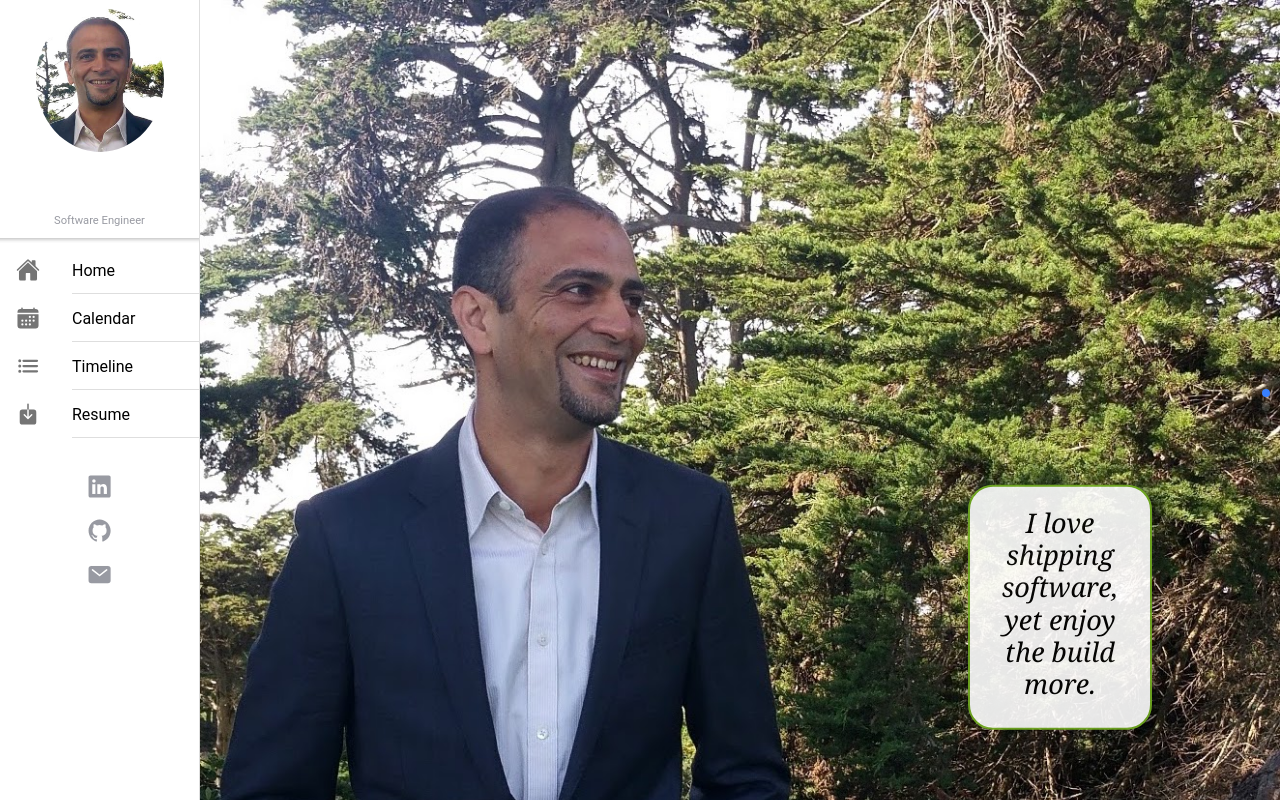
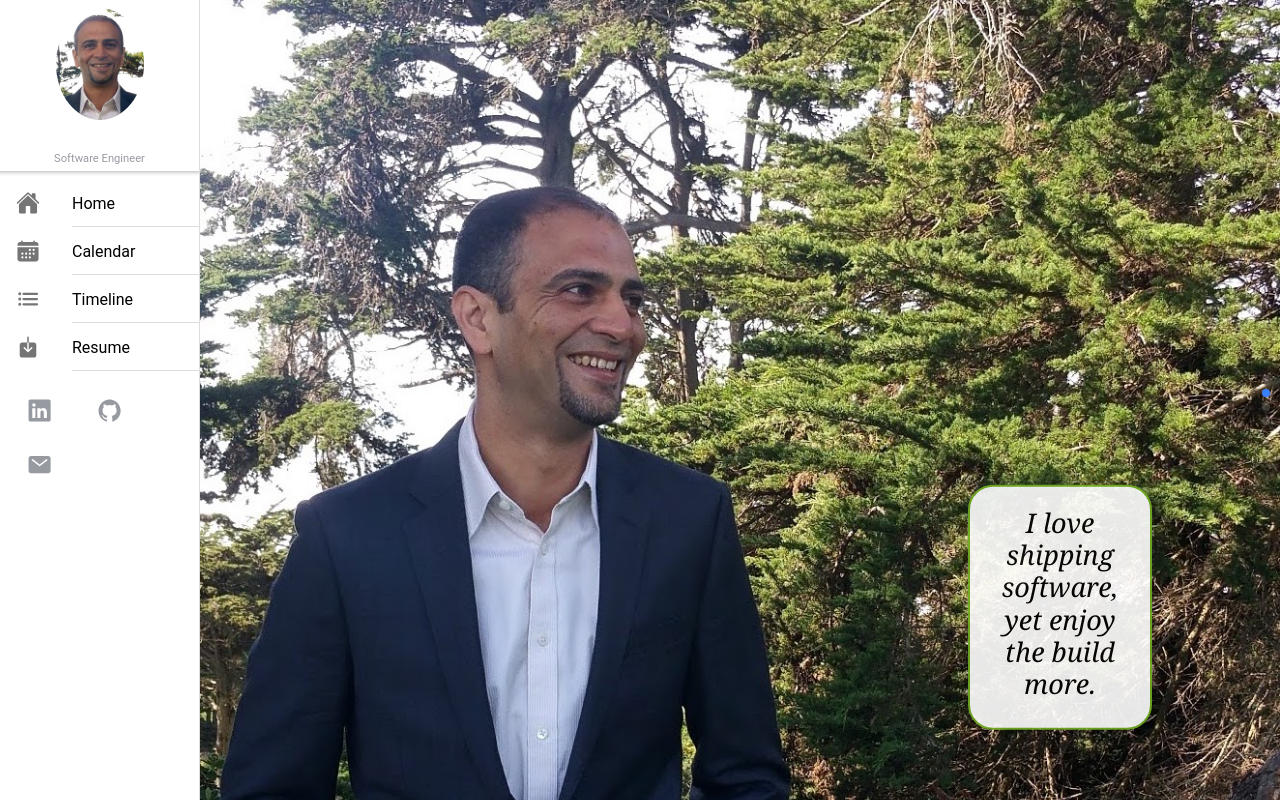
Before and after one commit to ShadyAlzayat/react-ionic-portfolio, a React (Create React App) app: page /#/home in a window 1280 px wide. Built offline with nearby package versions, Linux system fonts and the light colour scheme; the HTML template or start-up script is replaced by a standard one.

Commit message:
avatar style and menu grid

```diff
--- a/src/components/Menu.css
+++ b/src/components/Menu.css
@@ -1,8 +1,15 @@
+.profile-photo-avatar {
+  padding: 0.5em;
+  margin: auto;
+  width: 6.5em !important;
+  height: 8em !important;
+}
+
 .profile-photo {
-  padding: 0.5em;
+  /* padding: 0.5em;
   width: 18vh;
   height: 20vh;
-  margin: auto;
+  margin: auto; */
 }
 .split-pane-visible > .split-pane-side {
   min-width: 200px !important;
--- a/src/components/Menu.tsx
+++ b/src/components/Menu.tsx
@@ -10,7 +10,11 @@ import {
   IonToolbar,
   IonAvatar,
   IonButton,
-  IonText
+  IonText,
+  IonTitle,
+  IonCol,
+  IonRow,
+  IonGrid
 } from '@ionic/react';
 import { logoLinkedin, logoGithub, mail, download } from 'ionicons/icons';
 import React from 'react';
@@ -28,16 +32,25 @@ const Menu: React.FunctionComponent<MenuProps> = ({ appPages }) => (
   <IonMenu contentId='main'>
     <IonHeader className='ion-text-center'>
       <IonToolbar>
-        <IonAvatar className='profile-photo'>
+        <IonAvatar className='profile-photo-avatar'>
           <img
+            className='profile-photo'
             src={`${process.env.PUBLIC_URL}/assets/profilePhoto.jpg`}
             alt=''
           />
         </IonAvatar>
-        <h3 className='animated fadeInLeft ion-hide-md-down'>Shady Alzayat</h3>
-        <h3 className='ion-hide-md-up'>Shady Alzayat</h3>
+        <IonTitle className='animated fadeInLeft ion-hide-md-down'>
+          Shady Alzayat
+        </IonTitle>
+
+        <h3 className='ion-hide-md-up' style={{ margin: 0 }}>
+          Shady Alzayat
+        </h3>
         <IonText color='medium'>
-          <p className='animated zoomIn' style={{ fontSize: '.7em' }}>
+          <p
+            className='animated zoomIn'
+            style={{ fontSize: '.7em', margin: 0, paddingBottom: '.5em' }}
+          >
             Software Engineer
           </p>
         </IonText>
@@ -75,18 +88,23 @@ const Menu: React.FunctionComponent<MenuProps> = ({ appPages }) => (
           </IonItem>
         </IonMenuToggle>
       </IonList>
-      <br />
-
+      <IonGrid>
+        <IonRow className='ion-align-items-center'>
+          <IonCol size='12' size-sm>
             <IonButton
               onClick={() =>
-          window.open('https://www.linkedin.com/in/shadyalzayat/', '_system')
+                window.open(
+                  'https://www.linkedin.com/in/shadyalzayat/',
+                  '_system'
+                )
               }
               fill='clear'
               color='medium'
             >
               <IonIcon slot='icon-only' icon={logoLinkedin} />
             </IonButton>
-      <br />
+          </IonCol>
+          <IonCol size='12' size-sm>
             <IonButton
               onClick={() =>
                 window.open('https://github.com/shadyalzayat', '_system')
@@ -96,14 +114,20 @@ const Menu: React.FunctionComponent<MenuProps> = ({ appPages }) => (
             >
               <IonIcon slot='icon-only' icon={logoGithub} />
             </IonButton>
-      <br />
+          </IonCol>
+          <IonCol size='12' size-sm>
             <IonButton
-        onClick={() => window.open('mailto:emailshady@gmail.com', '_self')}
+              onClick={() =>
+                window.open('mailto:emailshady@gmail.com', '_self')
+              }
               fill='clear'
               color='medium'
             >
               <IonIcon slot='icon-only' icon={mail} />
             </IonButton>
+          </IonCol>
+        </IonRow>
+      </IonGrid>
     </IonContent>
   </IonMenu>
 );
```
Lines whose indentation alone changed are shown as unchanged.
